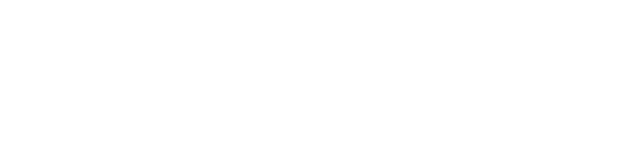
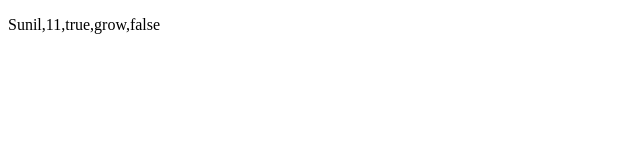
Before and after one commit to acciojob/Use-an-Array-to-Store-Data-santmailo, a website: page main.html in a window 1280 px wide. Shown: the whole page, without its empty margins (0-640 px from the left). Drawn offline with Linux system fonts and the light colour scheme.

Commit message:
created a submission

```diff
--- a/main.html
+++ b/main.html
@@ -8,7 +8,7 @@
 
 <body>
 	<!-- the entire body must be written by student -->
-
+	<p id="text"></p>
     <script type="text/javascript" src="./script.js">
 		let yourArray = ["Sunil", 1,true, 2, 'sunil'];
 </script>
--- a/script.js
+++ b/script.js
@@ -1 +1,2 @@
-// let yourArray= [12,"sunil",true, 0, "grow"];
+var yourArray= ["Sunil",11, true, "grow",false];
+document.getElementById("text").innerText=yourArray;
```
